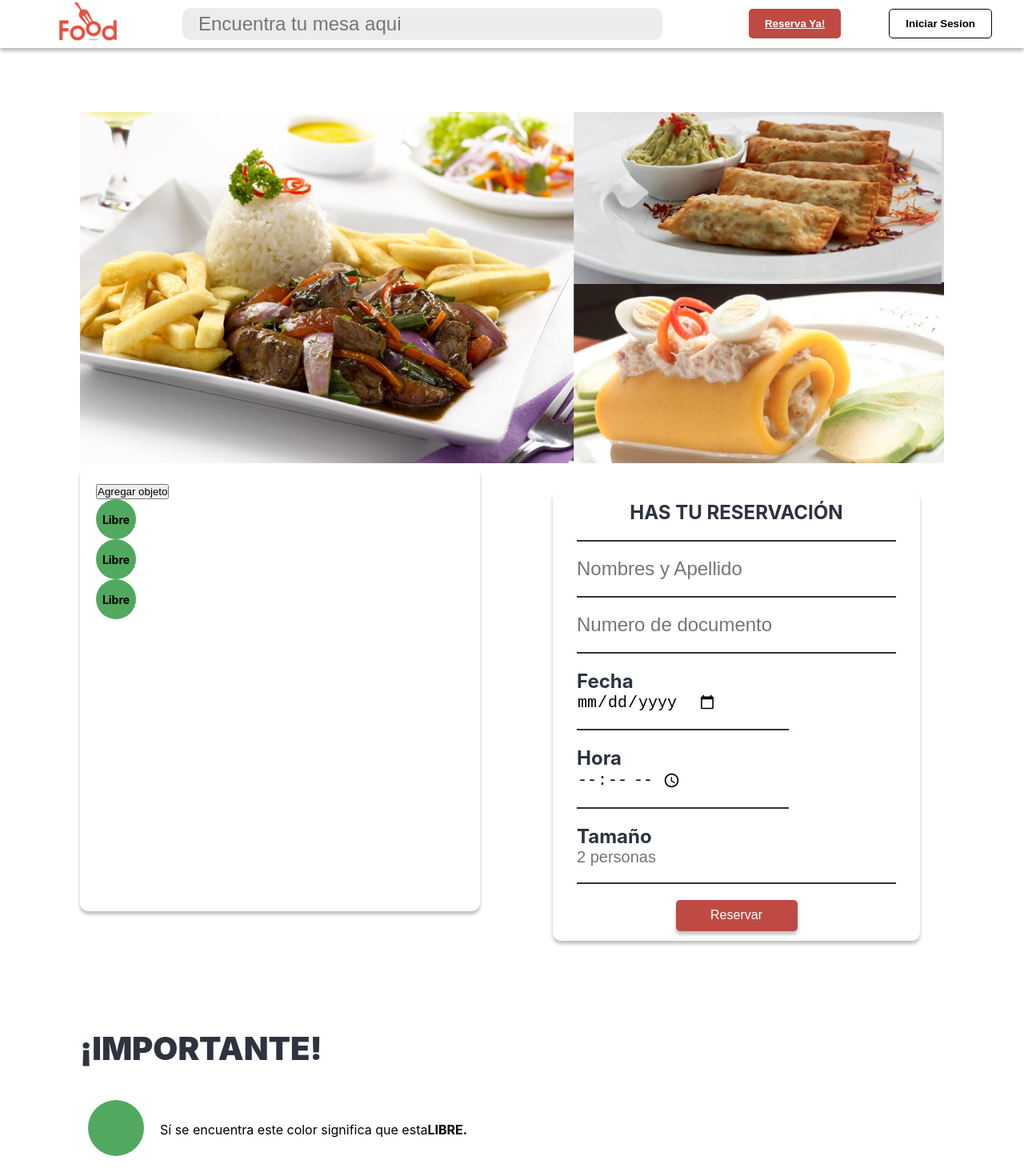
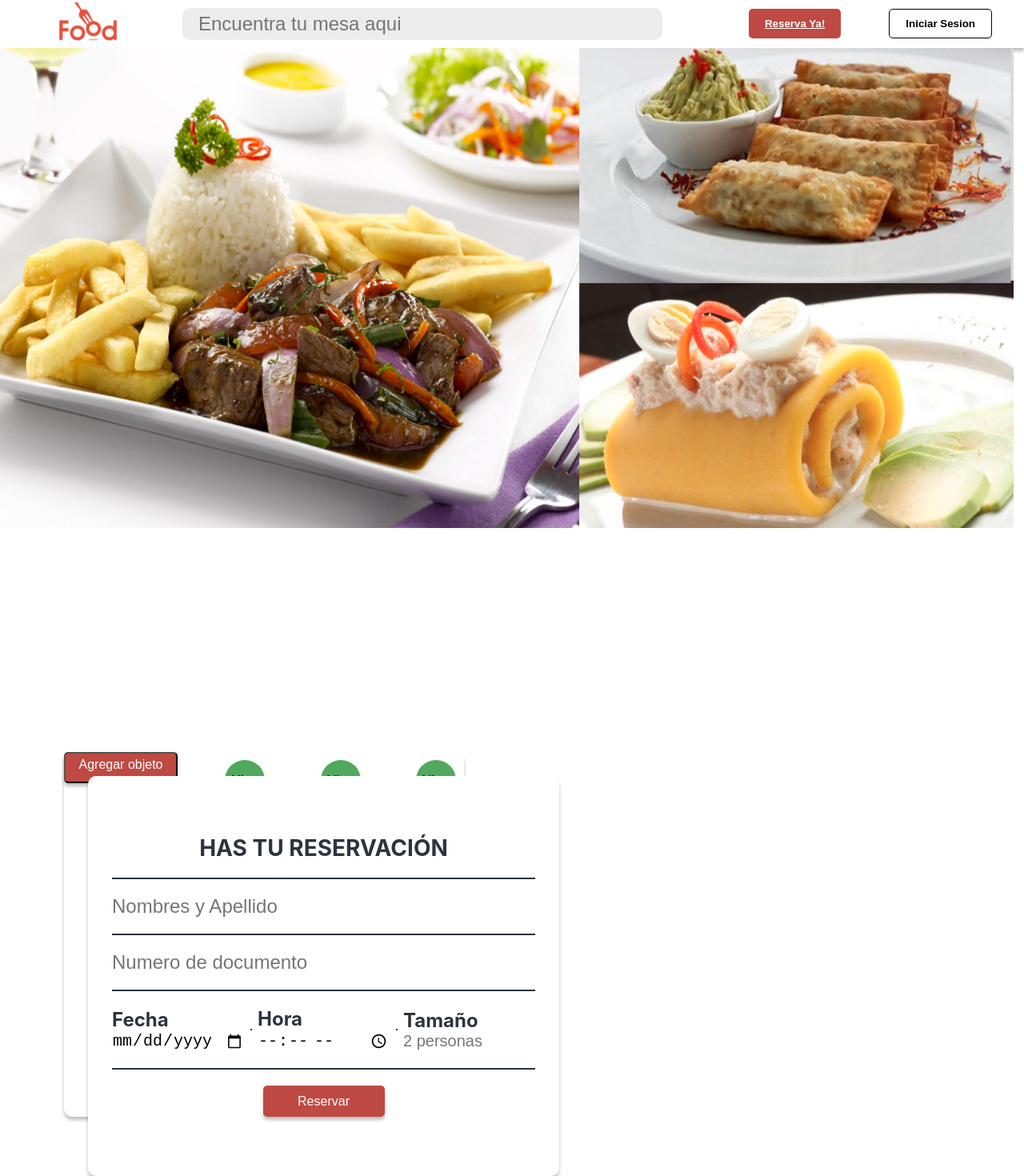
Before and after one commit to Trycatch-tv/https-github.com-Trycatch-tv-team40-project5-frontend, a React (Vite) app: page / in a window 1280 px wide. Shown: the top 1470 px of the page at 80% size. Built offline with nearby package versions, Linux system fonts and the light colour scheme.

Commit message:
actualizacion

```diff
--- a/src/components/reservation-form/reservationForm.css
+++ b/src/components/reservation-form/reservationForm.css
@@ -1,6 +1,6 @@
 .form-card {
-    width: 459px;
-    height: 563px;
+    width: 589px;
+    height: 500px;
     background-color: white;
     margin: 30px;
     padding: 30px;
@@ -48,19 +48,12 @@ hr {
 .subtitle-two {
     display: flex;
     justify-content: center;
-    font-size: 24px;
+    font-size: 28px;
 }
 
 h3 {
     font-size: 24px;
 }
-
-.sec-two {
-    display: flex;
-    flex-direction: row;
-    justify-content: space-between;
-}
-
 
 .place-info {
     outline: none;
@@ -68,3 +61,15 @@ h3 {
     font-size: 20px;
 
 }
+
+.sub-form {
+    display: flex;
+    flex-wrap: wrap;
+    align-items: center;
+    justify-content: space-between;
+}
+
+.place-info-person, .place-info-time, .place-info-date {
+    width: 165px;
+    font-size: 20px;
+}
--- a/src/components/reservation-form/reservationForm.jsx
+++ b/src/components/reservation-form/reservationForm.jsx
@@ -17,14 +17,20 @@ function reservationForm() {
 
             <section className='sec-two'>
             <label className='sub-form'>
+                <div>
                 <h3>Fecha</h3>
-                <input type="date" className='place-info' />
+                <input type="date" className='place-info-date' />
+                </div>
                 <hr/>
+                <div>
                 <h3>Hora</h3>
-                <input type="time" className='place-info'/>
+                <input type="time" className='place-info-time'/>
+                </div>
                 <hr/>
+                <div>
                 <h3>Tamaño</h3>
-                <input type="text" name='persons' placeholder='2 personas' className='place-info'/>
+                <input type="text" name='persons' placeholder='2 personas' className='place-info-person'/>
+                </div>
             </label>
             </section>
             <hr/>
--- a/src/components/restaurant-tables/RestaurantTables.jsx
+++ b/src/components/restaurant-tables/RestaurantTables.jsx
@@ -1,5 +1,6 @@
 import React, { useState } from 'react';
 import Object from '../circleList/Object';
+import "./RestaurantTables.css";
 
 function ObjectList() {
 const [objects, setObjects] = useState([
--- a/src/components/restaurant-tables/restaurantTables.css
+++ b/src/components/restaurant-tables/restaurantTables.css
@@ -24,4 +24,6 @@
 .container-circle {
     display: flex;
     gap: 10px;
+    flex-wrap: wrap;
+    justify-content: space-between;
 }
--- a/src/index.css
+++ b/src/index.css
@@ -8,22 +8,31 @@
 	box-sizing: border-box;
 	list-style: none;
 	text-decoration: none;
+
 }
 main{
-	padding: 0 100px;
-	margin-top: 80px;
+	padding: 0;
+}
+
+.container-banner {
+	position: relative;
+	height: 100vh;
+	width: 100%;
+
 }
 
 .banner-img {
-	height: 100%;
-	width: 100%;
-	margin-left: 0;
+	height: 75%;
+	width: 99vw;
+	position: absolute;
 }
 
 .container-card {
 	display: flex;
 	flex-wrap: wrap;
 	justify-content: space-between;
+	padding-top: 0px;
+	margin: 80px;
 }
 .subtitle{
 	font-weight:900;
@@ -31,20 +40,19 @@ main{
 	color: #2D333F;
 	margin-bottom: 40px;
 }
-.targets{
-	display: flex;
-	flex-wrap: wrap;
-	gap: 72px;
-	margin-bottom: 40px;
+
+.container-form {
+	position: absolute;
 }
 
 .container-tables {
 	width: 500px;
-    height: 556px;
+    height: 456px;
 	background-color: white;
   	border-radius: 10px;
   	box-shadow: 0px 4px 4px rgba(0, 0, 0, 0.25);
-  	padding: 20px;
+  	padding: 0px;
+
 }
 
 
@@ -87,3 +95,7 @@ main{
 .red-circle {
 	background-color: #BE4A43;
 }
+
+.information{
+	margin: 80px;
+}
```
